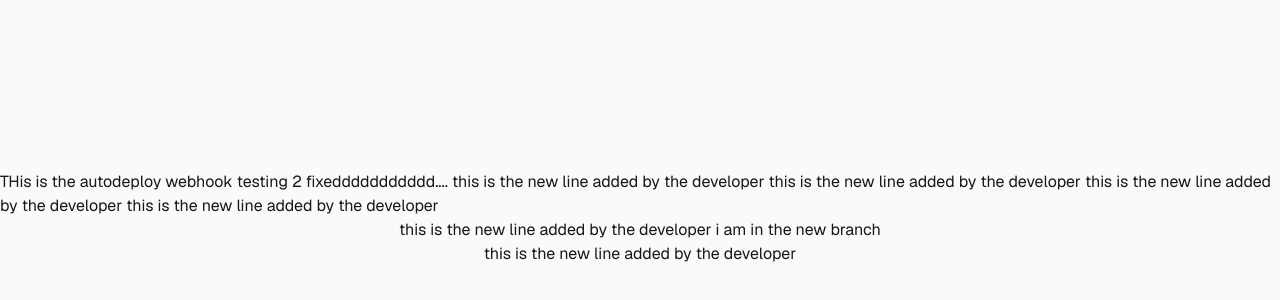
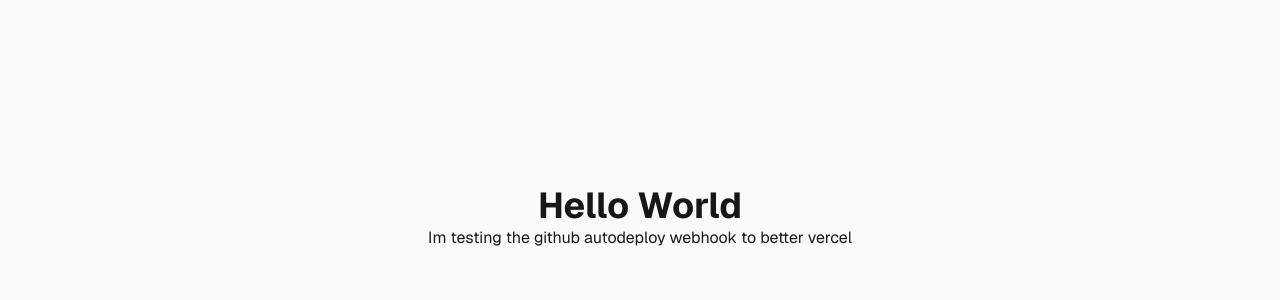
Before and after one commit to GauravNardia/clean-nextjs, a Next.js app: page / in a window 1280 px wide. Shown: the part 182-482 px from the top of the page. Built offline with nearby package versions, Linux system fonts and the light colour scheme.

Commit message:
feat: new home

```diff
--- a/app/page.tsx
+++ b/app/page.tsx
@@ -3,15 +3,10 @@
 export default function Home() {
   return (
     <div className="flex flex-col flex-1 items-center justify-center bg-zinc-50 font-sans dark:bg-black">
-     <h1>
-      THis is the autodeploy webhook testing 2 fixeddddddddddd....
-      this is the new line added by the developer
-      this is the new line added by the developer
-      this is the new line added by the developer
-      this is the new line added by the developer
-     </h1>
-     <p>this is the new line added by the developer i am in the new branch</p>
-     <p>this is the new line added by the developer</p>
+      <div className="flex flex-col flex-1 items-center justify-center bg-zinc-50 font-sans dark:bg-black">
+        <h1 className="text-4xl font-bold">Hello World</h1>
+        <p>Im testing the github autodeploy webhook to better vercel</p>
+      </div>
     </div>
   );
 }
```
